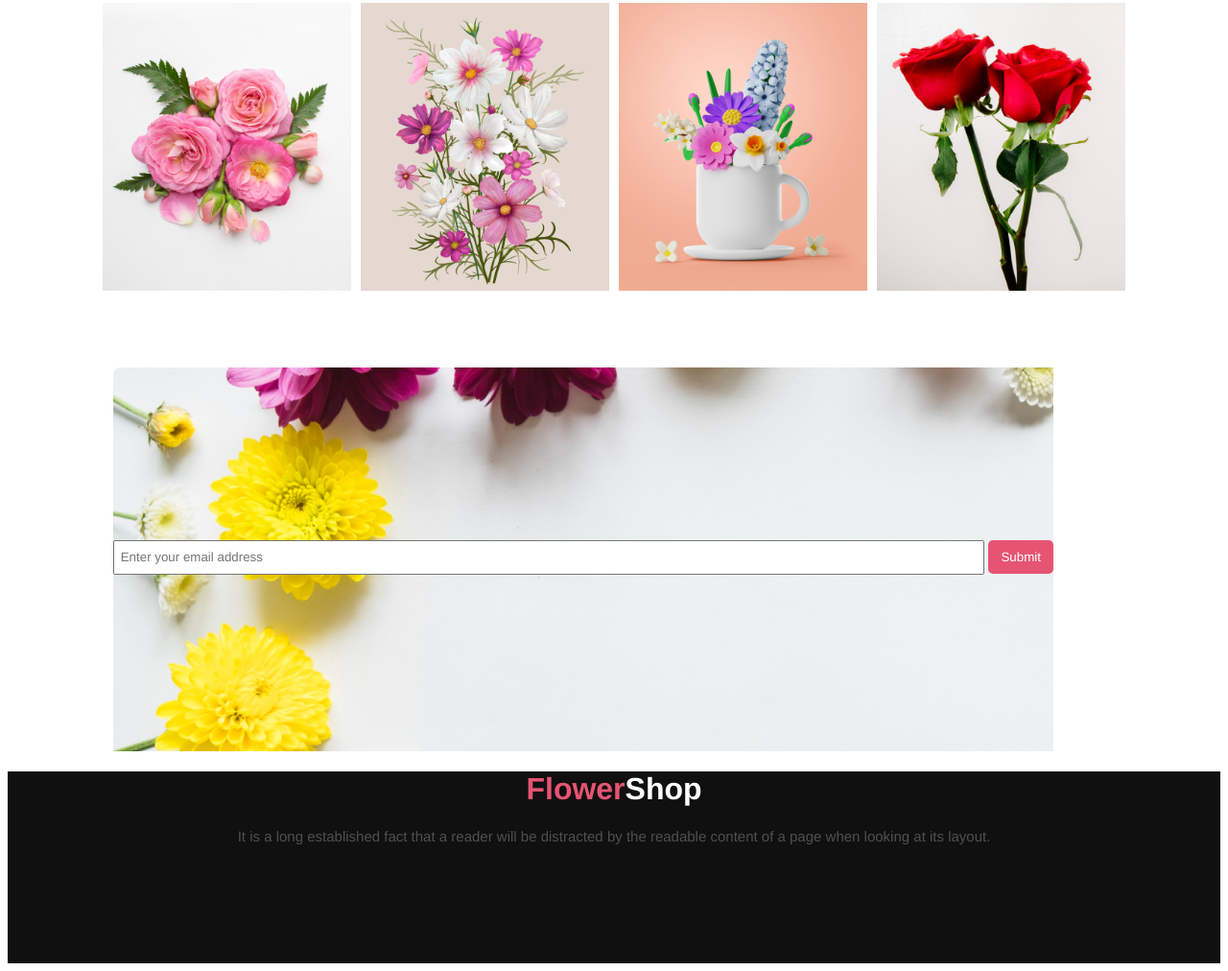
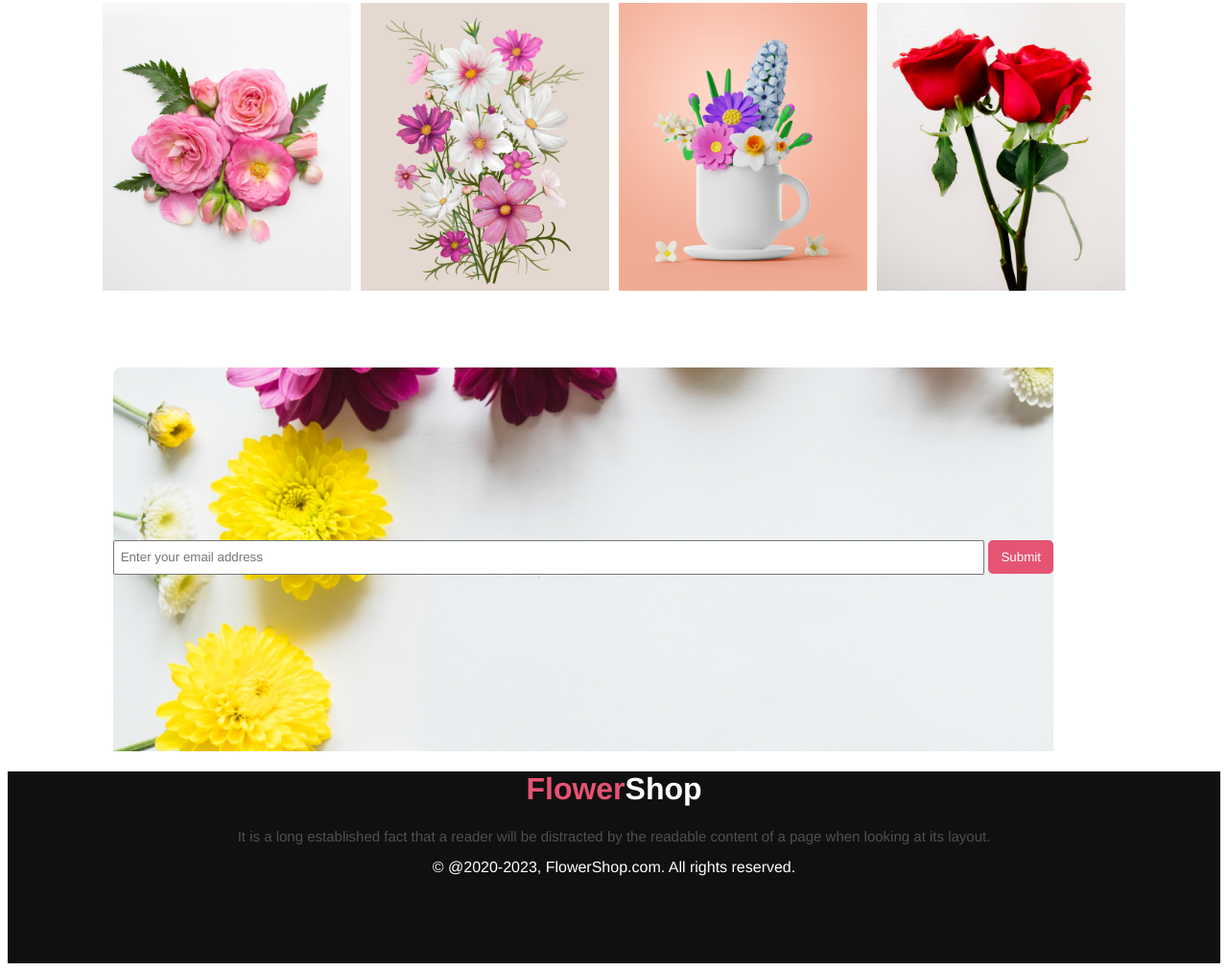
Before and after one commit to sharear/flower-shop-assignment, a plain HTML site: page index.html in a window 1280 px wide. Shown: the part 2191-3203 px from the top of the page at 96% size. Drawn offline with Linux system fonts and the light colour scheme.

Commit message:
copyright

```diff
--- a/index.html
+++ b/index.html
@@ -130,6 +130,7 @@
             It is a long established fact that a reader will be distracted by
             the readable content of a page when looking at its layout.
           </p>
+          &copy; @2020-2023, FlowerShop.com. All rights reserved.
         </div>
       </div>
     </footer>
```
